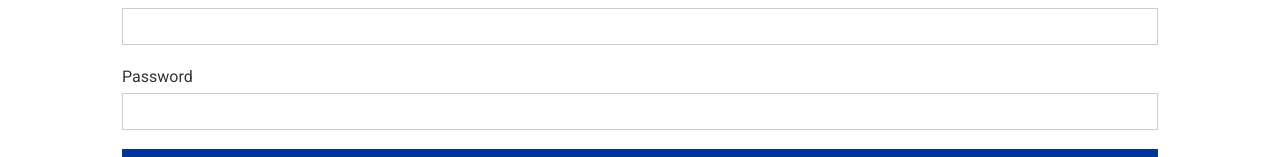
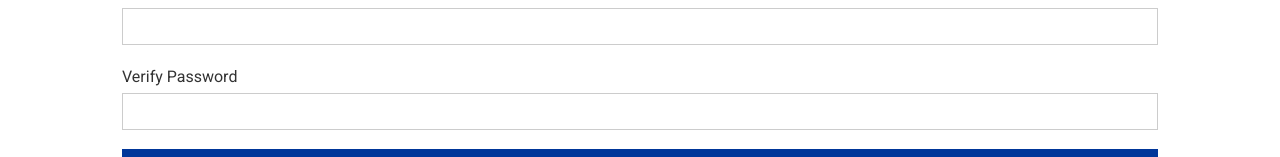
Before and after one commit to PawBud/Contact-Keeper, a React (Create React App) app in the folder client/: page /register in a window 1280 px wide. Shown: the part 351-508 px from the top of the page. Built offline with nearby package versions, Linux system fonts and the light colour scheme.

Commit message:
Register: Added a verify keyword before password.

```diff
--- a/client/src/components/auth/Register.js
+++ b/client/src/components/auth/Register.js
@@ -53,7 +53,7 @@ const Register = () => {
           ></input>
         </div>
         <div className="form-group">
-          <label htmlFor="password2">Password</label>
+          <label htmlFor="password2">Verify Password</label>
           <input
             type="password"
             name="password2"
```
Also changed, not shown: 1 other file (tests, documents, lock files or other folders).
